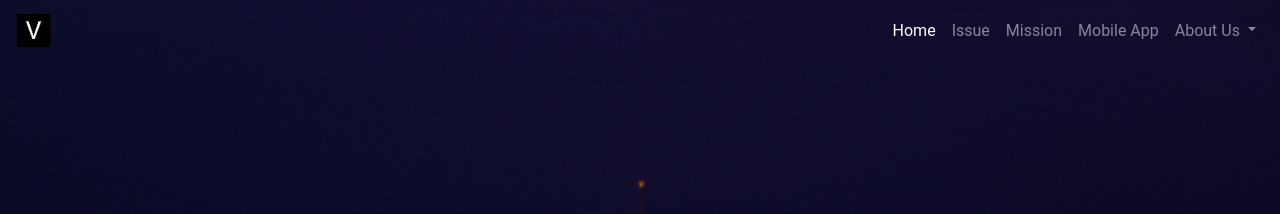
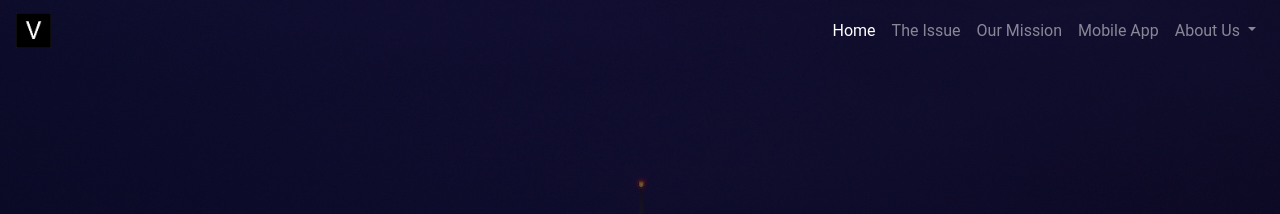
Before and after one commit to The-Informed-Voter-Project/website.github.io, a Jekyll site: the page index.html, which Jekyll copies as it is, in a window 1280 px wide. Shown: the top 214 px of the page. Built offline with Jekyll 4.4.1, drawn with Linux system fonts in a browser that asks for light colours.

Commit message:
Update index.html

```diff
--- a/index.html
+++ b/index.html
@@ -24,24 +24,24 @@
   <div class="collapse navbar-collapse" id="navbarSupportedContent">
     <ul class="navbar-nav ml-auto">
       <li class="nav-item active">
-        <a class="nav-link" href="#">Home <span class="sr-only">(current)</span></a>
+        <a class="nav-link" href="/">Home <span class="sr-only">(current)</span></a>
       </li>
       <li class="nav-item">
-        <a class="nav-link" href="#">Issue</a>
+        <a class="nav-link" href="/issue">The Issue</a>
       </li>
       <li class="nav-item">
-        <a class="nav-link" href="#">Mission</a>
+        <a class="nav-link" href="/">Our Mission</a>
       </li>
       <li class="nav-item">
-        <a class="nav-link" href="#">Mobile App</a>
+        <a class="nav-link" href="/app">Mobile App</a>
       </li>
       <li class="nav-item dropdown">
         <a class="nav-link dropdown-toggle" href="#" id="navbarDropdown" role="button" data-toggle="dropdown" aria-haspopup="true" aria-expanded="false">
           About Us
         </a>
         <div class="dropdown-menu" aria-labelledby="navbarDropdown">
-          <a class="dropdown-item" href="#">Team</a>
-          <a class="dropdown-item" href="#">Contact</a>
+          <a class="dropdown-item" href="/team">Team</a>
+          <a class="dropdown-item" href="/contact">Contact</a>
         </div>
       </li>
     </ul>
```
